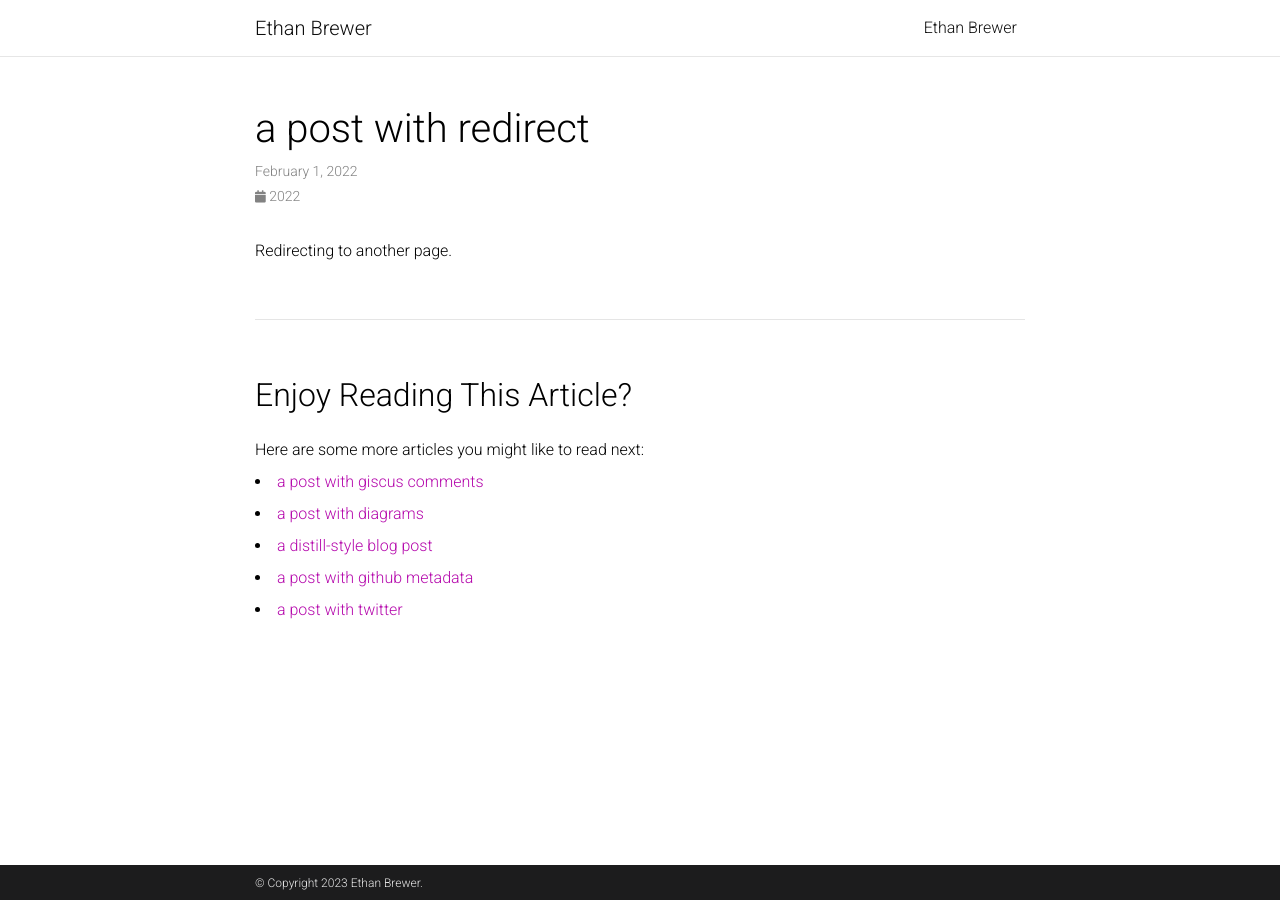
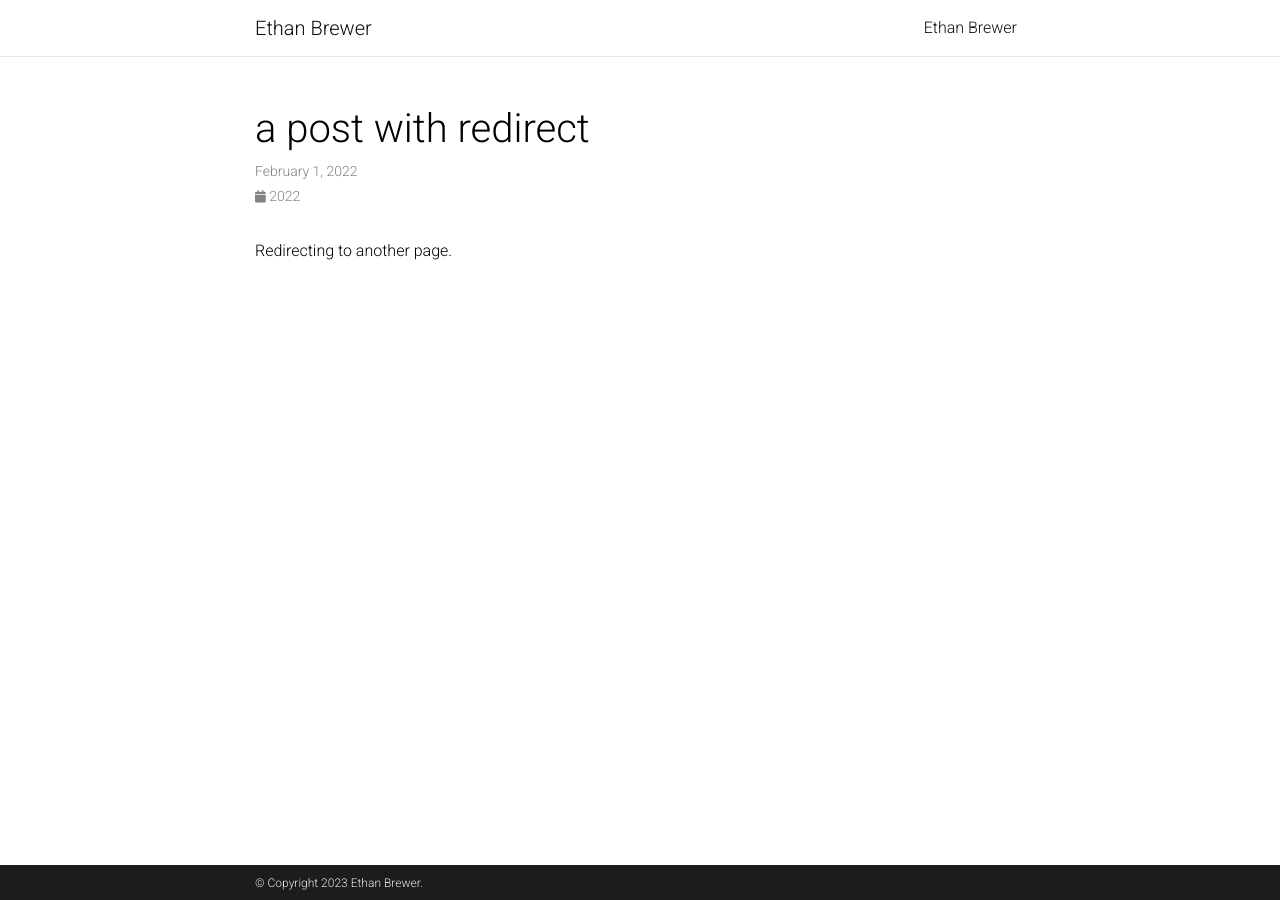
Before and after one commit to EMBrewer/EMBRewer.github.io, a Jekyll site: the page built from _posts/2022-02-01-redirect.md, in a window 1280 px wide. Built offline with Jekyll 4.4.1, drawn with Linux system fonts in a browser that asks for light colours; comment, search, counter and statistics services are not loaded; a style sheet for code colours, icons or effects is not loaded.

Commit message:
Update _config.yml

```diff
--- a/_config.yml
+++ b/_config.yml
@@ -113,14 +113,14 @@
 blog_name: # blog_name will be displayed in your blog page
 blog_nav_title: # your blog must have a title for it to be displayed in the nav bar
 blog_description: a simple whitespace theme for academics
-permalink: /blog/:year/:title/
+permalink: #/blog/:year/:title/
 
 # Pagination
 pagination:
   enabled: true
 
 related_blog_posts:
-  enabled: true
+  enabled: false
   max_related: 5
 
 # Giscus comments (RECOMMENDED)
@@ -159,7 +159,7 @@
     defaults:
       layout: post
     output: false
-    permalink: /news/:path/
+    permalink: #/news/:path/
   projects:
     output: false
     permalink: /projects/:path/
```
